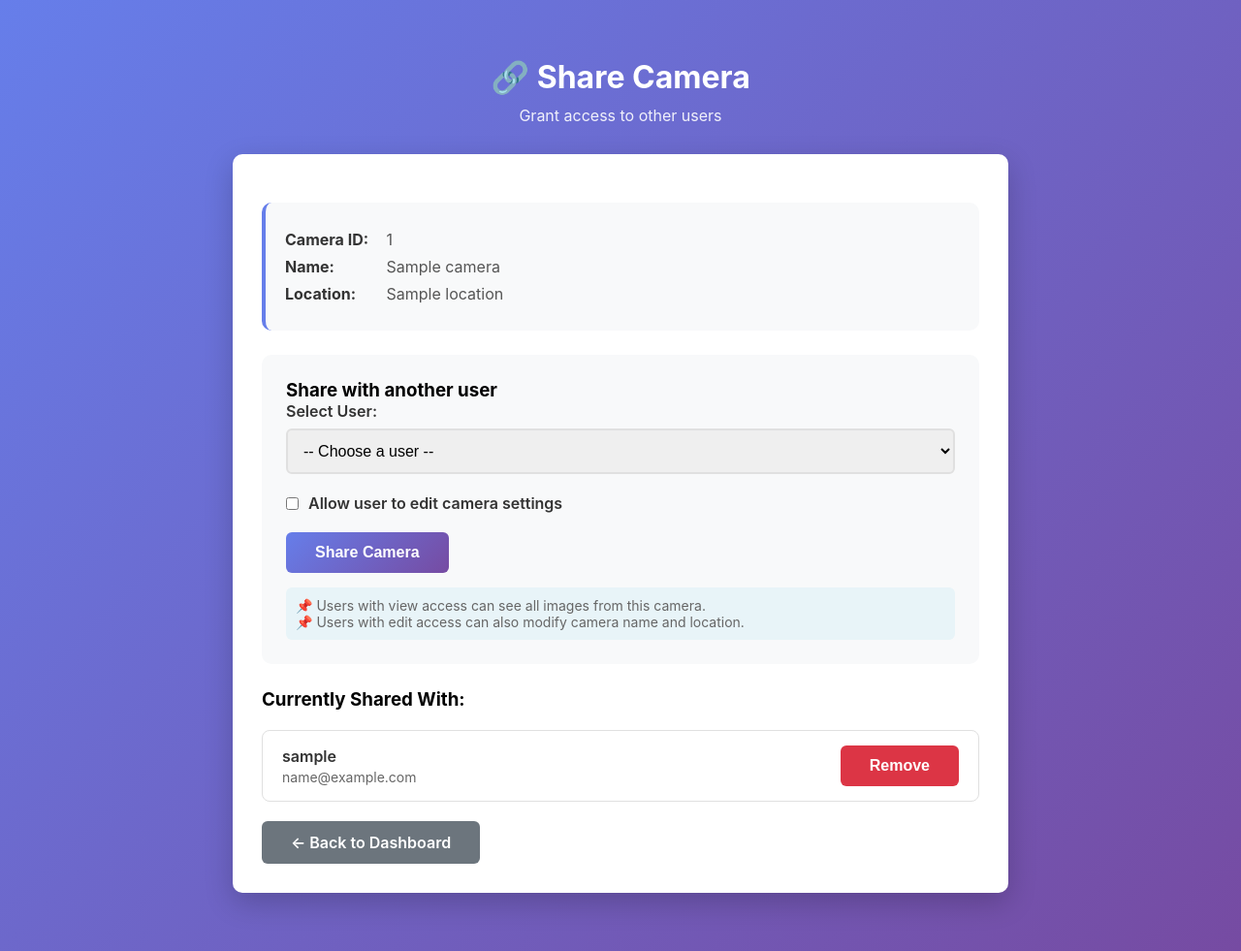
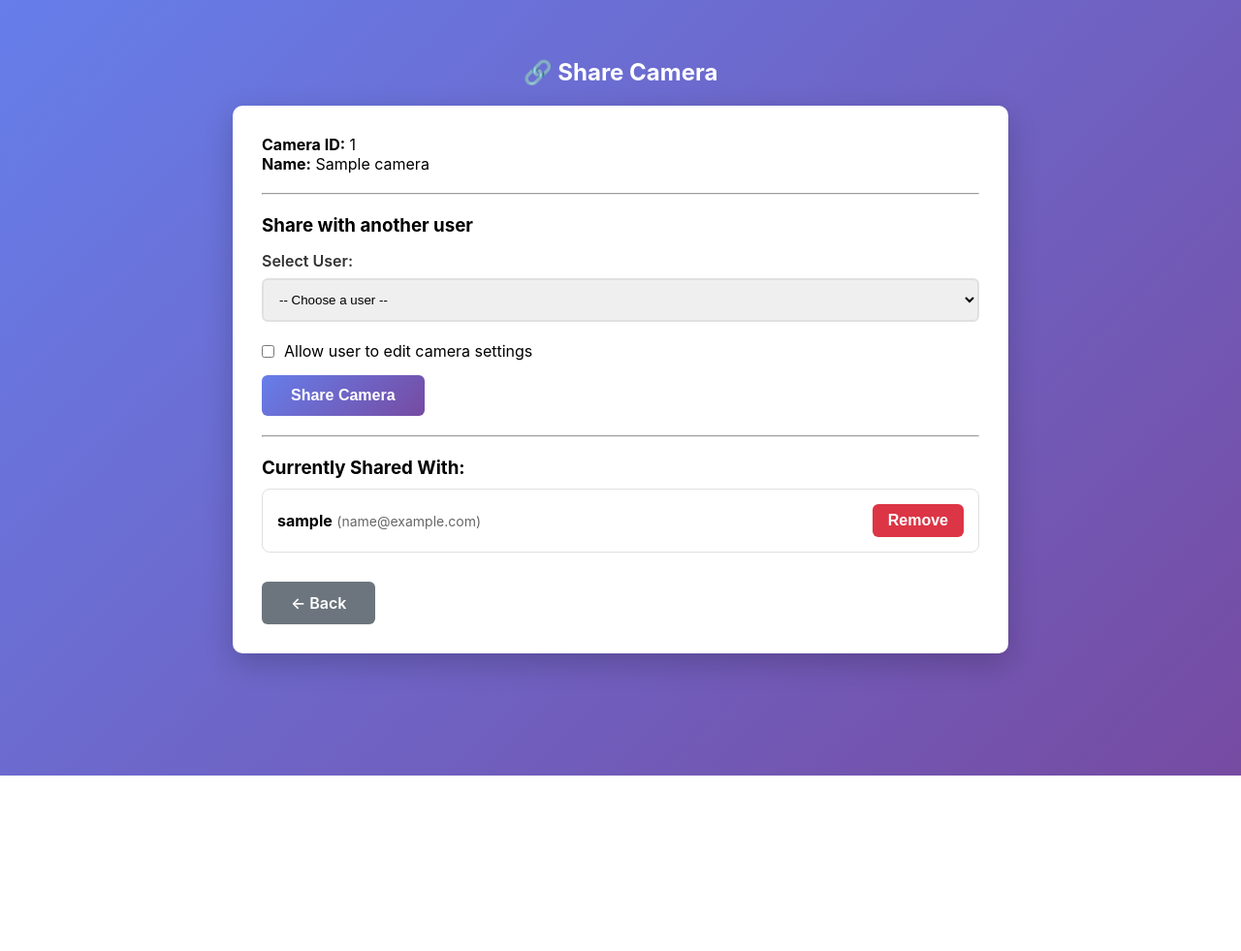
Before and after one commit to narendrancm/esp32-camserver, a FastAPI app: template templates/share_camera.html in a window 1280 px wide. Shown: the whole page at 97% size. After the commit the page ends 800 px from the top, so only its background shows below. Run offline with FastAPI, Linux system fonts and the light colour scheme; the template is opened without the code that fills it: most values are stand-ins (such as "Sample title", 1, 10 or a date in 2020).

Commit message:
Refactor share_camera.html for improved layout

```diff
--- a/templates/share_camera.html
+++ b/templates/share_camera.html
@@ -1,228 +1,50 @@
-{% extends "base.html" %}
-
-{% block title %}Share Camera - ESP32-CAM Surveillance{% endblock %}
-
-{% block extra_styles %}
-<style>
-    .share-container {
-        max-width: 800px;
-        margin: 40px auto;
-    }
-
-    .share-header {
-        text-align: center;
-        margin-bottom: 30px;
-    }
-
-    .share-header h2 {
-        color: white;
-        font-size: 32px;
-        margin-bottom: 10px;
-    }
-
-    .share-header p {
-        color: rgba(255,255,255,0.9);
-    }
-
-    .camera-info {
-        background: #f8f9fa;
-        padding: 20px;
-        border-radius: 10px;
-        margin: 20px 0;
-        border-left: 4px solid #667eea;
-    }
-
-    .camera-info p {
-        margin: 8px 0;
-        color: #555;
-    }
-
-    .camera-info strong {
-        color: #333;
-        width: 100px;
-        display: inline-block;
-    }
-
-    .share-form {
-        background: #f8f9fa;
-        padding: 25px;
-        border-radius: 10px;
-        margin: 25px 0;
-    }
-
-    .form-group {
-        margin-bottom: 20px;
-    }
-
-    label {
-        display: block;
-        margin-bottom: 8px;
-        color: #333;
-        font-weight: 600;
-    }
-
-    select {
-        width: 100%;
-        padding: 12px;
-        border: 2px solid #e0e0e0;
-        border-radius: 6px;
-        font-size: 16px;
-    }
-
-    select:focus {
-        outline: none;
-        border-color: #667eea;
-    }
-
-    .checkbox-group {
-        display: flex;
-        align-items: center;
-        gap: 10px;
-    }
-
-    .checkbox-group input {
-        width: auto;
-    }
-
-    .checkbox-group label {
-        display: inline;
-        margin: 0;
-    }
-
-    .share-list {
-        list-style: none;
-        padding: 0;
-        margin: 20px 0;
-    }
-
-    .share-item {
-        background: white;
-        border: 1px solid #e0e0e0;
-        padding: 15px 20px;
-        margin: 10px 0;
-        border-radius: 8px;
-        display: flex;
-        justify-content: space-between;
-        align-items: center;
-    }
-
-    .user-info {
-        display: flex;
-        flex-direction: column;
-    }
-
-    .user-name {
-        font-weight: 600;
-        color: #333;
-        font-size: 16px;
-    }
-
-    .user-email {
-        color: #666;
-        font-size: 14px;
-        margin-top: 3px;
-    }
-
-    .edit-badge {
-        background: #48bb78;
-        color: white;
-        padding: 3px 10px;
-        border-radius: 12px;
-        font-size: 12px;
-        display: inline-block;
-        margin-top: 5px;
-    }
-
-    .btn-danger {
-        background: #dc3545;
-    }
-
-    .empty-message {
-        color: #666;
-        font-style: italic;
-        padding: 20px;
-        text-align: center;
-        background: #f8f9fa;
-        border-radius: 8px;
-    }
-
-    .info-text {
-        color: #666;
-        font-size: 14px;
-        margin-top: 15px;
-        padding: 10px;
-        background: #e8f4f8;
-        border-radius: 6px;
-    }
-</style>
-{% endblock %}
-
+{% extends 'base.html' %}
+{% block title %}Share Camera{% endblock %}
 {% block content %}
-<div class="share-container">
-    <div class="share-header">
-        <h2>🔗 Share Camera</h2>
-        <p>Grant access to other users</p>
-    </div>
-
-    <div class="card">
-        <div class="camera-info">
+<div style='max-width:800px; margin:40px auto;'>
+  <h2 style='color:white; text-align:center; margin-bottom:20px;'>🔗 Share Camera</h2>
+  <div class='card'>
     <p><strong>Camera ID:</strong> {{ camera.camera_id }}</p>
     <p><strong>Name:</strong> {{ camera.name }}</p>
-            <p><strong>Location:</strong> {{ camera.location }}</p>
-        </div>
-
-        <div class="share-form">
+    <hr style='margin:20px 0;'>
     <h3>Share with another user</h3>
-            <form method="POST">
-                <div class="form-group">
-                    <label for="user_id">Select User:</label>
-                    <select name="user_id" id="user_id" required>
-                        <option value="">-- Choose a user --</option>
+    <form method='POST' style='margin-top:15px;'>
+      <div class='form-group'>
+        <label>Select User:</label>
+        <select name='user_id' required style='width:100%; padding:12px; border:2px solid #e0e0e0; border-radius:6px;'>
+          <option value=''>-- Choose a user --</option>
           {% for other in other_users %}
-                        <option value="{{ other.id }}">{{ other.username }} ({{ other.email }})</option>
+          <option value='{{ other.id }}'>{{ other.username }} ({{ other.email }})</option>
           {% endfor %}
         </select>
       </div>
-
-                <div class="form-group checkbox-group">
-                    <input type="checkbox" name="can_edit" id="can_edit">
-                    <label for="can_edit">Allow user to edit camera settings</label>
+      <div style='display:flex; align-items:center; gap:10px; margin-bottom:15px;'>
+        <input type='checkbox' name='can_edit' id='can_edit'>
+        <label for='can_edit'>Allow user to edit camera settings</label>
       </div>
-
-                <button type="submit" class="btn">Share Camera</button>
+      <button type='submit' class='btn'>Share Camera</button>
     </form>
-
-            <div class="info-text">
-                <p>📌 Users with view access can see all images from this camera.</p>
-                <p>📌 Users with edit access can also modify camera name and location.</p>
-            </div>
-        </div>
-
+    <hr style='margin:20px 0;'>
     <h3>Currently Shared With:</h3>
     {% if shares %}
-        <ul class="share-list">
     {% for share in shares %}
-            <li class="share-item">
-                <div class="user-info">
-                    <span class="user-name">{{ share.shared_user.username }}</span>
-                    <span class="user-email">{{ share.shared_user.email }}</span>
-                    {% if share.can_edit %}
-                    <span class="edit-badge">Can Edit</span>
+    <div style='display:flex; justify-content:space-between; align-items:center;
+                padding:15px; border:1px solid #e0e0e0; border-radius:8px; margin:10px 0;'>
+      <div>
+        <strong>{{ share.shared_user.username }}</strong>
+        <span style='color:#666; font-size:14px;'>({{ share.shared_user.email }})</span>
+        {% if share.can_edit %}<span style='background:#48bb78; color:white; padding:2px 8px;
+          border-radius:12px; font-size:12px; margin-left:8px;'>Can Edit</span>{% endif %}
+      </div>
+      <form method='POST' action='/cameras/{{ camera.camera_id }}/unshare/{{ share.shared_user.id }}'>
+        <button type='submit' class='btn btn-danger' style='padding:8px 16px;'>Remove</button>
+      </form>
+    </div>
+    {% endfor %}
+    {% else %}
+    <p style='color:#666; font-style:italic;'>Not shared with anyone yet.</p>
     {% endif %}
-                </div>
-                <form method="POST" action="/cameras/{{ camera.camera_id }}/unshare/{{ share.shared_user.id }}">
-                    <button type="submit" class="btn btn-danger">Remove</button>
-                </form>
-            </li>
-            {% endfor %}
-        </ul>
-        {% else %}
-        <p class="empty-message">This camera hasn't been shared with anyone yet.</p>
-        {% endif %}
-
-        <div style="margin-top: 20px;">
-            <a href="/dashboard" class="btn btn-secondary">← Back to Dashboard</a>
-        </div>
+    <a href='/dashboard' class='btn btn-secondary' style='margin-top:20px; display:inline-block;'>← Back</a>
   </div>
 </div>
 {% endblock %}
```
Lines whose indentation alone changed are shown as unchanged.
